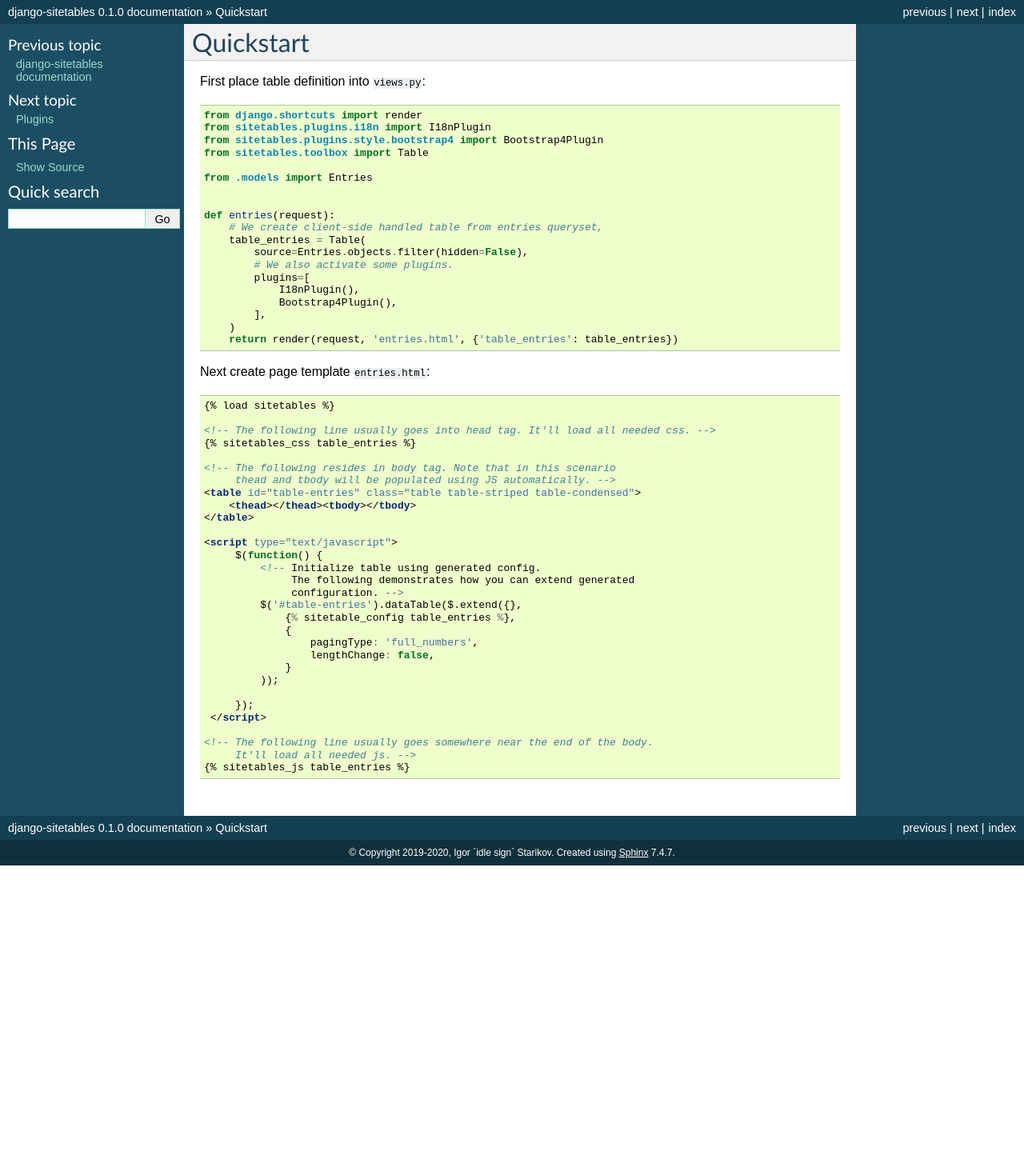
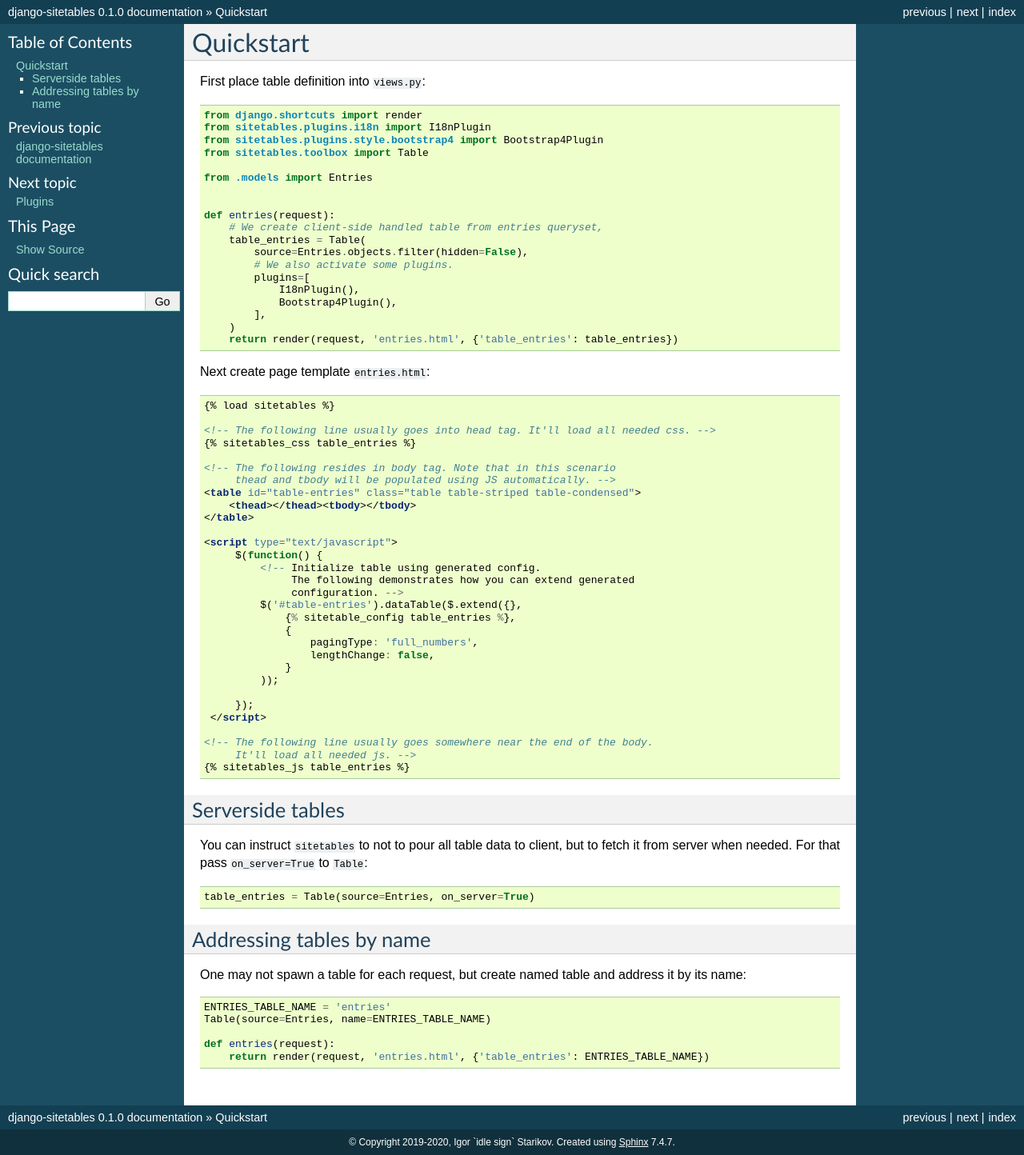
Before and after one commit to idlesign/django-sitetables, a Sphinx documentation site: the page built from docs/source/quickstart.rst, in a window 1280 px wide. Shown: the whole page at 80% size. Built offline with Sphinx 7.4.7, drawn with Linux system fonts in a browser that asks for light colours; before the commit the page ends 1082 px from its top, so only the background shows below that.

Commit message:
Docs improved.

```diff
--- a/README.rst
+++ b/README.rst
@@ -28,6 +25,7 @@ Description
 **Offers:**
 
 * Various data sources support: models, query sets, list of dicts.
+* Serverside tables support.
 * ``DataTables`` plugins support: styling, internationalization, etc.
 * Template tags for easy js and css inclusion.
 * Template tags for DOM-based tables.
--- a/docs/source/quickstart.rst
+++ b/docs/source/quickstart.rst
@@ -61,3 +61,28 @@ Next create page template ``entries.html``:
     <!-- The following line usually goes somewhere near the end of the body.
          It'll load all needed js. -->
     {% sitetables_js table_entries %}
+
+
+Serverside tables
+~~~~~~~~~~~~~~~~~
+
+You can instruct ``sitetables`` to not to pour all table data to client, but
+to fetch it from server when needed. For that pass ``on_server=True`` to ``Table``:
+
+.. code-block:: python
+
+    table_entries = Table(source=Entries, on_server=True)
+
+
+Addressing tables by name
+~~~~~~~~~~~~~~~~~~~~~~~~~
+
+One may not spawn a table for each request, but create named table and address it by its name:
+
+.. code-block:: python
+
+    ENTRIES_TABLE_NAME = 'entries'
+    Table(source=Entries, name=ENTRIES_TABLE_NAME)
+
+    def entries(request):
+        return render(request, 'entries.html', {'table_entries': ENTRIES_TABLE_NAME})
```
Also changed, not shown: other parts of README.rst (+0 -3 lines).
